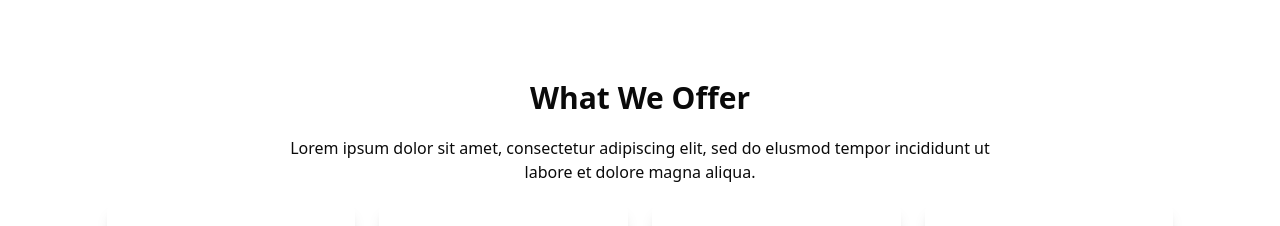
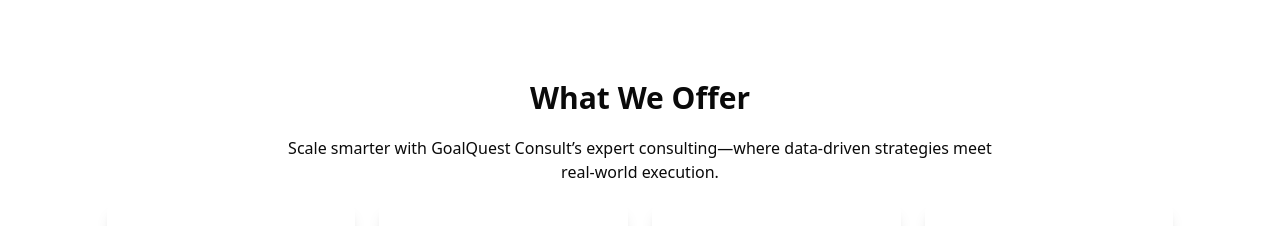
Before and after one commit to Lampnet-Technologies/GoldQuest-Repo, a Next.js app: page / in a window 1280 px wide. Shown: the part 1260-1486 px from the top of the page. Built offline with nearby package versions, Linux system fonts and the light colour scheme; a web font is replaced by a local one.

Commit message:
Update GetHelp.tsx
Dummy text replaced

```diff
--- a/src/components/Home/GetHelp.tsx
+++ b/src/components/Home/GetHelp.tsx
@@ -41,7 +41,7 @@
           What We Offer
           </h2>
           <p className="w-full md:w-8/12 mx-auto text-base font-normal">
-          Lorem ipsum dolor sit amet, consectetur adipiscing elit, sed do elusmod tempor incididunt ut labore et dolore magna aliqua.
+          Scale smarter with GoalQuest Consult’s expert consulting—where data-driven strategies meet real-world execution.
           </p>
 
           {/* Grid Container */}
```
